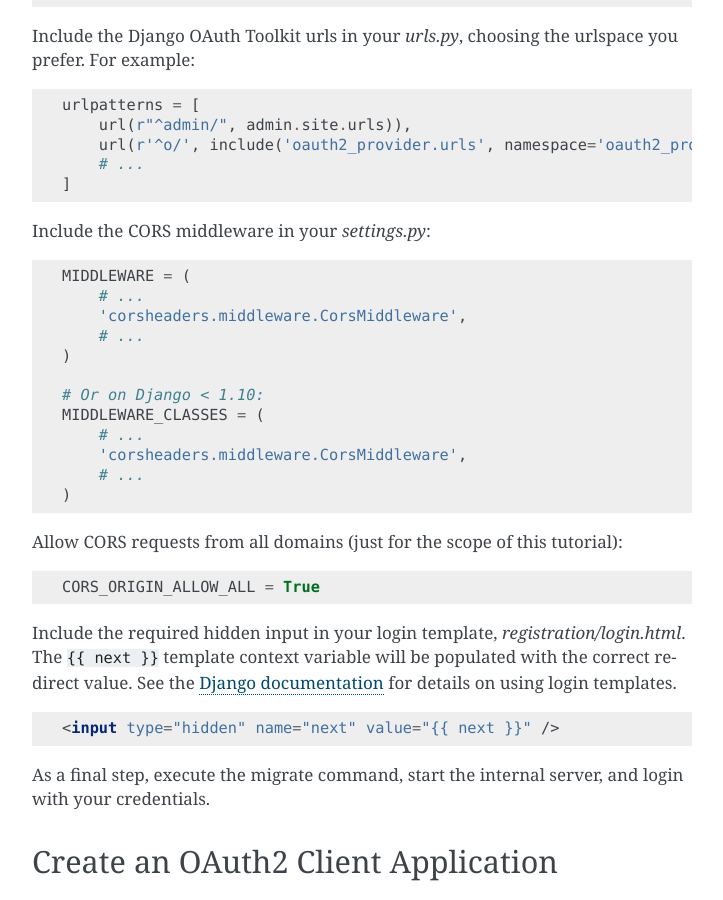
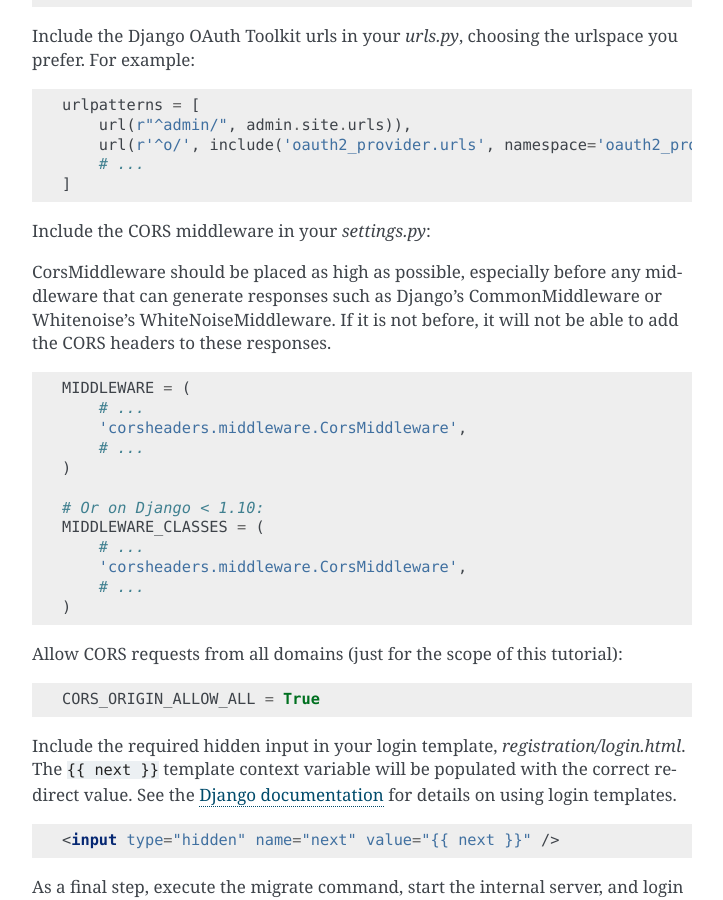
Before and after one commit to sheriffwoody0922/oauth-python-django, a Sphinx documentation site: the page built from docs/tutorial/tutorial_01.rst, in a window 1280 px wide and 900 px high, scrolled down 786 px. Shown: the whole window, without its empty margins (388-1111 px from the left). Built offline with Sphinx 7.4.7, drawn with Linux system fonts in a browser that asks for light colours.

Commit message:
added info about position of `CorsMiddleware`

```diff
--- a/docs/tutorial/tutorial_01.rst
+++ b/docs/tutorial/tutorial_01.rst
@@ -40,6 +40,8 @@ Include the Django OAuth Toolkit urls in your `urls.py`, choosing the urlspace y
     ]
 
 Include the CORS middleware in your `settings.py`:
+
+CorsMiddleware should be placed as high as possible, especially before any middleware that can generate responses such as Django's CommonMiddleware or Whitenoise's WhiteNoiseMiddleware. If it is not before, it will not be able to add the CORS headers to these responses.
 
 .. code-block:: python
 
```
